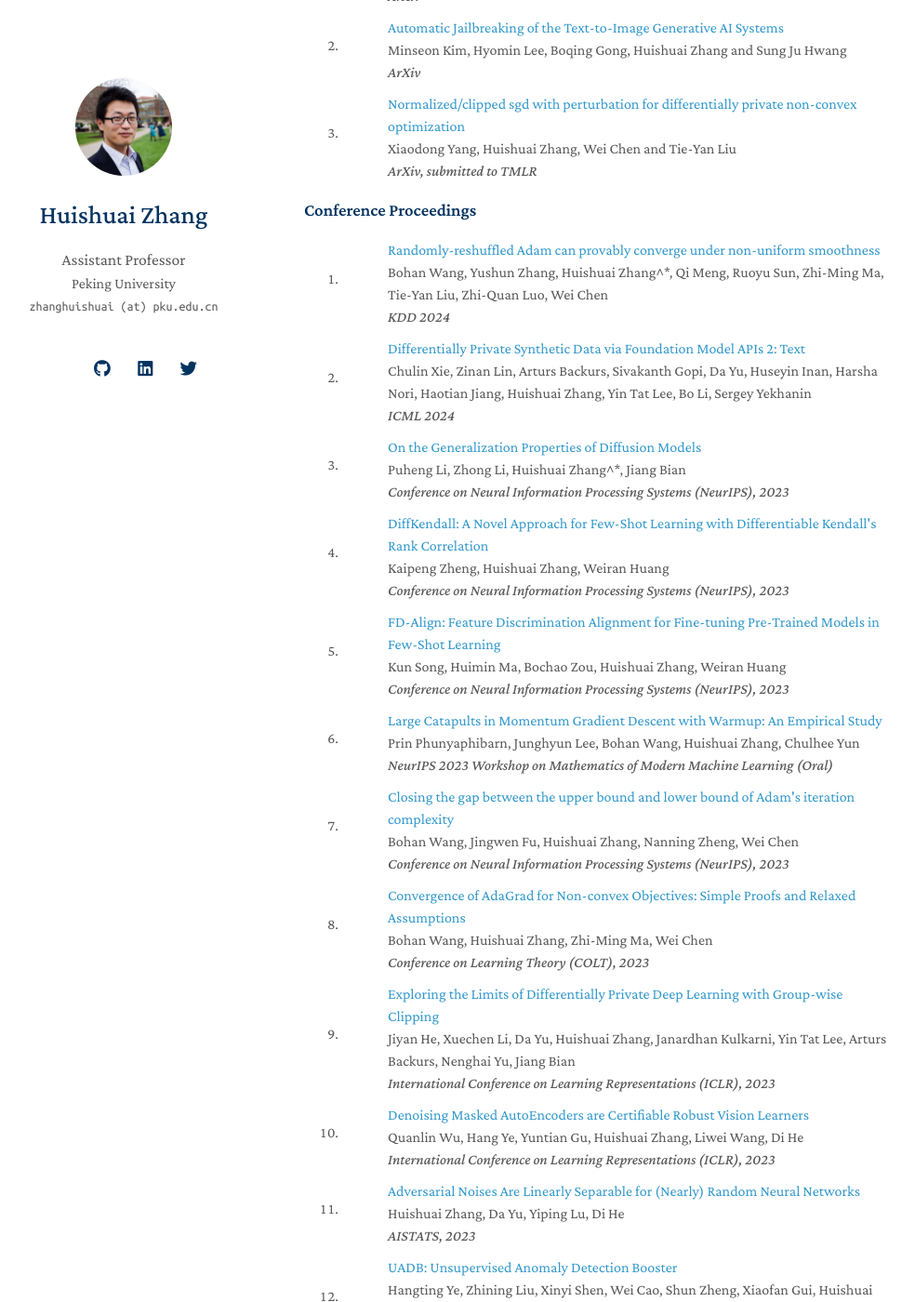
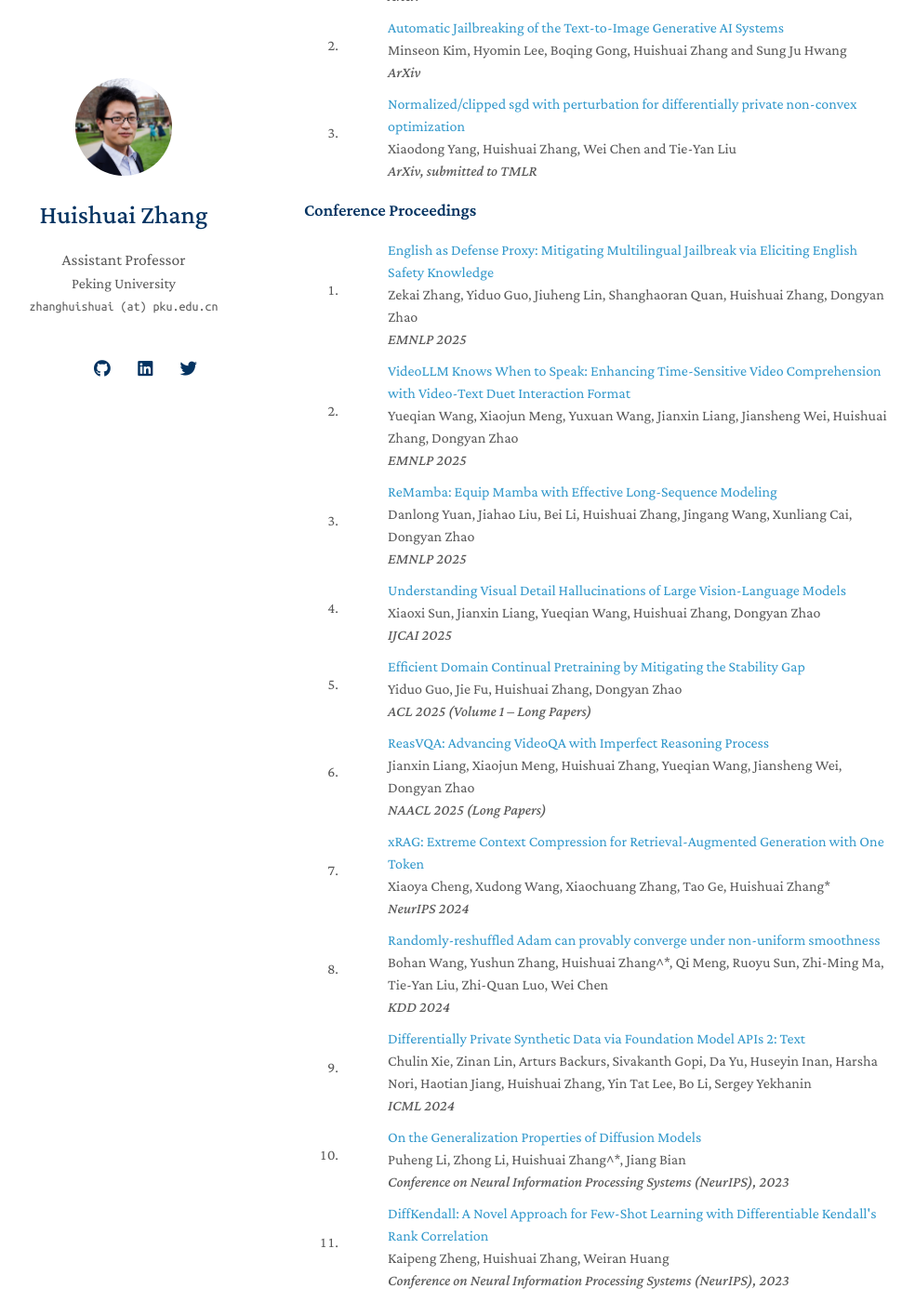
Before and after one commit to huishuai-git/huishuai-git.github.io, a Jekyll site: the page built from index.md, in a window 1280 px wide and 1400 px high, scrolled down 660 px. Shown: the whole window at 93% size, without its empty margins (143-1127 px from the left). Built offline with Jekyll 4.4.1, drawn with Linux system fonts in a browser that asks for light colours; nearby versions of some CDN libraries; a style sheet for code colours, icons or effects is not loaded; our own code applies the rules of GitHub Pages for plain Markdown files.

Commit message:
Update conferences.yml

```diff
--- a/_data/conferences.yml
+++ b/_data/conferences.yml
@@ -20,6 +20,42 @@ main:
   #   bibtex: https://class-il.mpi-inf.mpg.de/mnemonics/
   #   notes: Oral Presentation
   #   image: ./assets/img/teaser_example.png
+
+
+  - title: "English as Defense Proxy: Mitigating Multilingual Jailbreak via Eliciting English Safety Knowledge"
+    authors: "Zekai Zhang, Yiduo Guo, Jiuheng Lin, Shanghaoran Quan, Huishuai Zhang, Dongyan Zhao"
+    conference: "EMNLP 2025"
+    notes: "CCF-A"
+
+  - title: "VideoLLM Knows When to Speak: Enhancing Time-Sensitive Video Comprehension with Video-Text Duet Interaction Format"
+    authors: "Yueqian Wang, Xiaojun Meng, Yuxuan Wang, Jianxin Liang, Jiansheng Wei, Huishuai Zhang, Dongyan Zhao"
+    conference: "EMNLP 2025"
+    notes: "CCF-A"
+
+  - title: "ReMamba: Equip Mamba with Effective Long-Sequence Modeling"
+    authors: "Danlong Yuan, Jiahao Liu, Bei Li, Huishuai Zhang, Jingang Wang, Xunliang Cai, Dongyan Zhao"
+    conference: "EMNLP 2025"
+    notes: "CCF-A"
+
+  - title: "Understanding Visual Detail Hallucinations of Large Vision-Language Models"
+    authors: "Xiaoxi Sun, Jianxin Liang, Yueqian Wang, Huishuai Zhang, Dongyan Zhao"
+    conference: "IJCAI 2025"
+    notes: "CCF-A"
+
+  - title: "Efficient Domain Continual Pretraining by Mitigating the Stability Gap"
+    authors: "Yiduo Guo, Jie Fu, Huishuai Zhang, Dongyan Zhao"
+    conference: "ACL 2025 (Volume 1 – Long Papers)"
+    notes: "CCF-A"
+
+  - title: "ReasVQA: Advancing VideoQA with Imperfect Reasoning Process"
+    authors: "Jianxin Liang, Xiaojun Meng, Huishuai Zhang, Yueqian Wang, Jiansheng Wei, Dongyan Zhao"
+    conference: "NAACL 2025 (Long Papers)"
+    notes: "CCF-A"
+
+  - title: "xRAG: Extreme Context Compression for Retrieval-Augmented Generation with One Token"
+    authors: "Xiaoya Cheng, Xudong Wang, Xiaochuang Zhang, Tao Ge, Huishuai Zhang*"
+    conference: "NeurIPS 2024"
+    notes: "CCF-A"
 
   - title: "Randomly-reshuffled Adam can provably converge under non-uniform smoothness"
     authors: "Bohan Wang, Yushun Zhang, Huishuai Zhang^*, Qi Meng, Ruoyu Sun, Zhi-Ming Ma, Tie-Yan Liu, Zhi-Quan Luo, Wei Chen"
```
